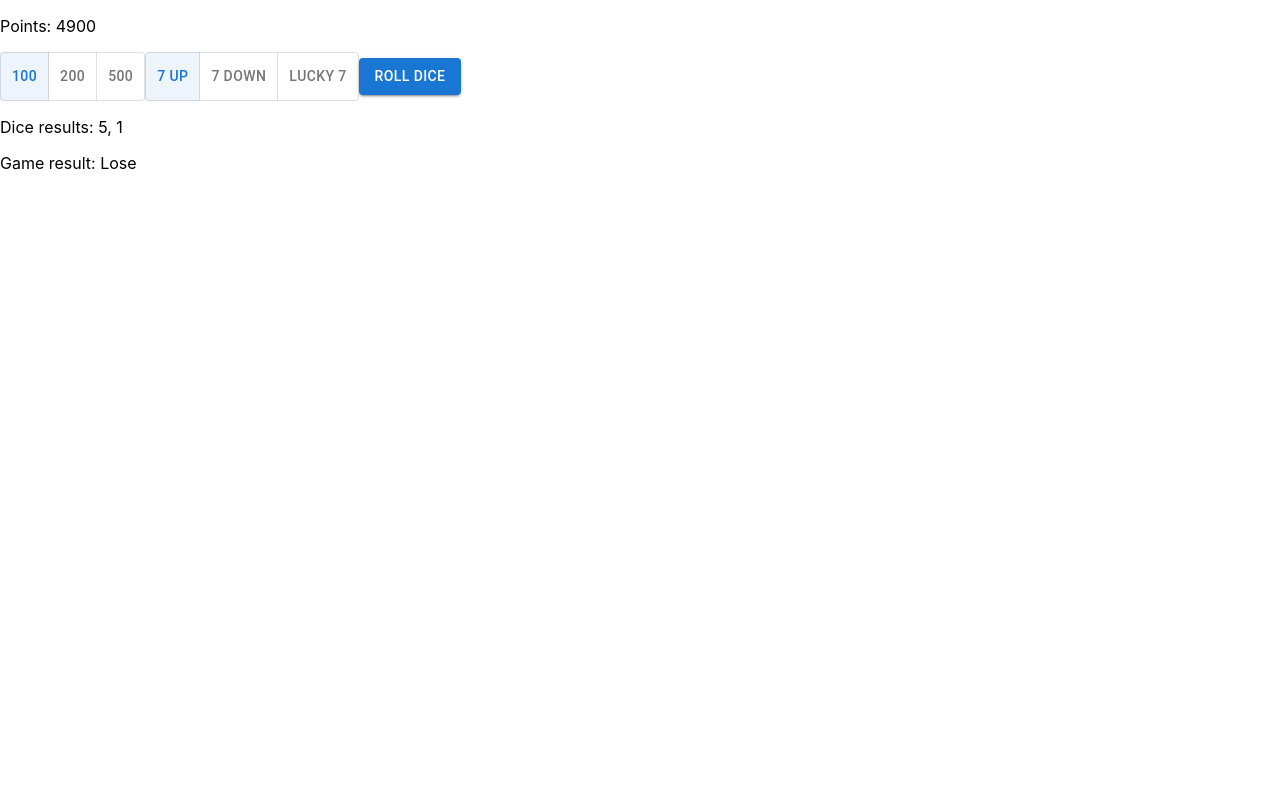
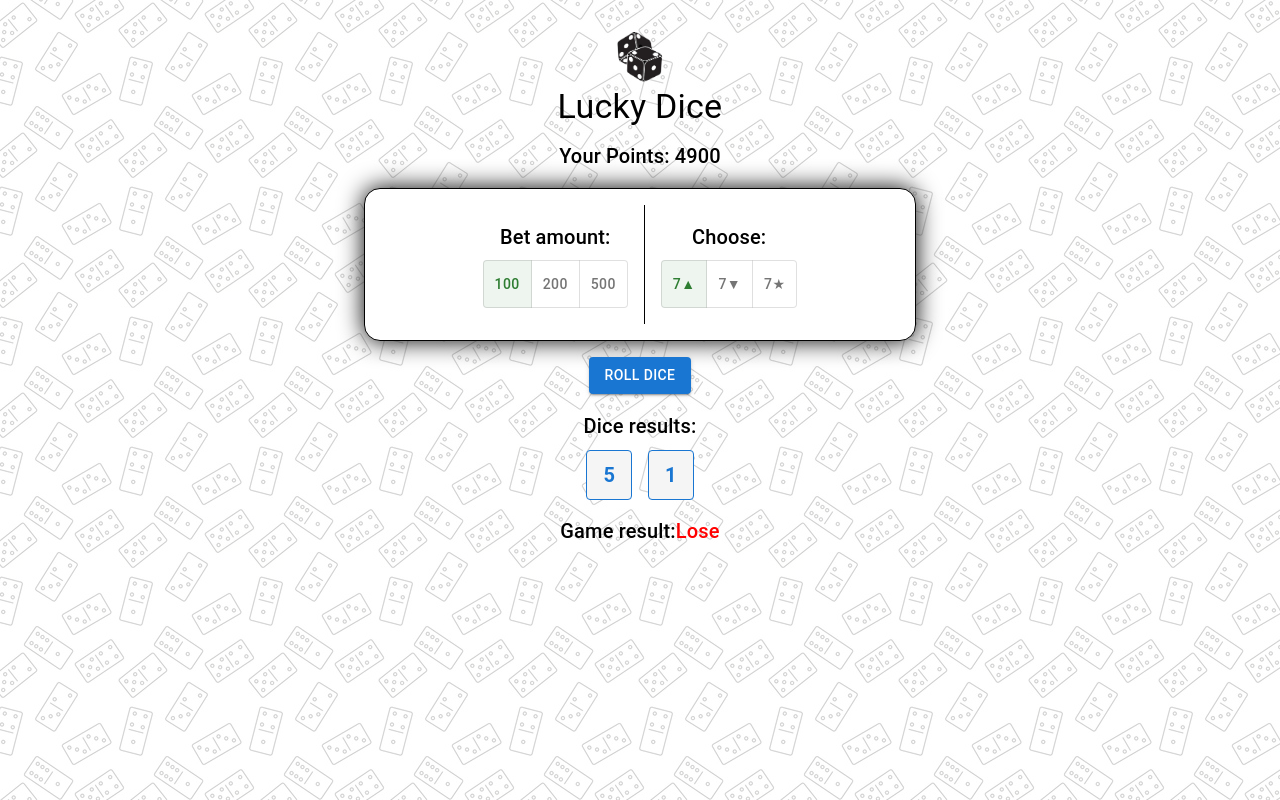
Before and after one commit to b9aurav/lucky-dice, a React (Vite) app: page / in a window 1280 px wide. Both pictures are taken after a click on the button "ROLL DICE". Built offline with nearby package versions, Linux system fonts and the light colour scheme.

Commit message:
chore: Add dice rolling animation to game interface

```diff
--- a/src/App.css
+++ b/src/App.css
@@ -0,0 +1,8 @@
+@keyframes rollDice {
+  0% { transform: rotate(0deg); }
+  100% { transform: rotate(360deg); }
+}
+
+.dice {
+  animation: rollDice 3s infinite;
+}
--- a/src/App.tsx
+++ b/src/App.tsx
@@ -1,5 +1,22 @@
-import { Button, ToggleButton, ToggleButtonGroup } from "@mui/material";
+import {
+  Button,
+  ToggleButton,
+  ToggleButtonGroup,
+  Box,
+  Typography,
+  Container,
+  keyframes,
+} from "@mui/material";
 import { useState } from "react";
+import styled from "@mui/system/styled";
+
+const diceRollAnimation = keyframes`
+0% { transform: rotateX(0deg) rotateY(0deg); }
+25% { transform: rotateX(-90deg) rotateY(45deg); }
+50% { transform: rotateX(-180deg) rotateY(90deg); }
+75% { transform: rotateX(-270deg) rotateY(135deg); }
+100% { transform: rotateX(-360deg) rotateY(180deg); }
+`;
 
 function App() {
   const [points, setPoints] = useState(5000);
@@ -7,12 +24,24 @@ function App() {
   const [choice, setChoice] = useState("7 up");
   const [diceResult, setDiceResult] = useState([0, 0]);
   const [gameResult, setGameResult] = useState("");
+  const [rolling, setRolling] = useState(false);
+
+  const AnimatedBox = styled(Box)(() => ({
+    animation: rolling ? `${diceRollAnimation} 1s ease-out` : 'none',
+    display: 'inline-block',
+    perspective: '600px',
+  }));
 
   const rollDice = () => {
+    setRolling(true);
     // Simulate dice roll
     const dice1 = Math.floor(Math.random() * 6) + 1;
     const dice2 = Math.floor(Math.random() * 6) + 1;
     setDiceResult([dice1, dice2]);
+
+    setTimeout(() => {
+      setRolling(false);
+    }, 1000);
 
     // Simulate game result
     const total = dice1 + dice2;
@@ -29,19 +58,47 @@ function App() {
   };
 
   return (
-    <div>
-      <p>Points: {points}</p>
+    <Container maxWidth="sm">
+      <Box py={4} textAlign="center">
+        <img src="/logo.png" alt="logo" width={50} height={50} />
+        <Typography variant="h4" component="h1" gutterBottom>
+          Lucky Dice
+        </Typography>
+        <Typography variant="h6" component="p" gutterBottom>
+          Your Points: {points}
+        </Typography>
+        <Box
+          my={2}
+          border={1}
+          py={2}
+          display="flex"
+          justifyContent="center"
+          borderRadius={4}
+          bgcolor={"white"}
+          boxShadow={'0px 0px 25px black'}
+        >
+          <Box my={2}>
+            <Typography variant="h6" component="p" gutterBottom>
+              Bet amount:
+            </Typography>
             <ToggleButtonGroup
               color="primary"
               value={bet}
               exclusive
-        onChange={(e) => setBet(Number((e.target as HTMLInputElement).value))}
+              onChange={(e) =>
+                setBet(Number((e.target as HTMLInputElement).value))
+              }
               aria-label="Platform"
             >
-        <ToggleButton value={100}>100</ToggleButton>
+              <ToggleButton value={100} color="success">100</ToggleButton>
               <ToggleButton value={200}>200</ToggleButton>
-        <ToggleButton value={500}>500</ToggleButton>
+              <ToggleButton value={500} color="error">500</ToggleButton>
             </ToggleButtonGroup>
+          </Box>
+          <Box pl={2} ml={2} pt={2} borderLeft={1}>
+            <Typography variant="h6" component="p" gutterBottom>
+              Choose:
+            </Typography>
             <ToggleButtonGroup
               color="primary"
               value={choice}
@@ -49,18 +106,59 @@ function App() {
               onChange={(e) => setChoice((e.target as HTMLInputElement).value)}
               aria-label="Platform"
             >
-        <ToggleButton value="7 up">7 up</ToggleButton>
-        <ToggleButton value="7 down">7 down</ToggleButton>
-        <ToggleButton value="Lucky 7">Lucky 7</ToggleButton>
+              <ToggleButton value="7 up" color="success">7▲</ToggleButton>
+              <ToggleButton value="7 down" color="error">7▼</ToggleButton>
+              <ToggleButton value="Lucky 7">7★</ToggleButton>
             </ToggleButtonGroup>
-      <Button variant="contained" onClick={rollDice}>Roll Dice</Button>
+          </Box>
+        </Box>
+        <Button variant="contained" onClick={rollDice}>
+          Roll Dice
+        </Button>
+        <Box my={2}>
           {diceResult[0] > 0 && (
-        <p>
-          Dice results: {diceResult[0]}, {diceResult[1]}
-        </p>
+            <Typography variant="h6" component="p" gutterBottom>
+              Dice results:
+              <br />
+              <AnimatedBox
+                component="span"
+                color="primary.main"
+                fontWeight="bold"
+                border={1}
+                p={1}
+                m={1}
+                className="dice"
+                px={2}
+                bgcolor="whitesmoke"
+                borderRadius={1}
+              >
+                {diceResult[0]}
+              </AnimatedBox>
+              <AnimatedBox
+                component="span"
+                color="primary.main"
+                fontWeight="bold"
+                border={1}
+                className="dice"
+                p={1}
+                m={1}
+                px={2}
+                bgcolor="whitesmoke"
+                borderRadius={1}
+              >
+                {diceResult[1]}
+              </AnimatedBox>
+            </Typography>
           )}
-      {gameResult && <p>Game result: {gameResult}</p>}
-    </div>
+          {gameResult && (
+            <Typography variant="h6" component="p" gutterBottom>
+              Game result:
+              {gameResult == "Win" && (<span style={{color: "green"}}>{gameResult}</span>) || (<span style={{color: "red"}}>{gameResult}</span>)}
+            </Typography>
+          )}
+        </Box>
+      </Box>
+    </Container>
   );
 }
 
--- a/src/index.css
+++ b/src/index.css
@@ -64,6 +64,7 @@
 html,
 body {
   padding: 0;
+  background-image: linear-gradient(rgba(255, 255, 255, 0.8), rgba(255, 255, 255, 0.8)), url('/public/bg.jpg');
   margin: 0;
   font-family:
     -apple-system,
@@ -84,7 +85,7 @@ body {
 }
 
 main {
-  padding: 5rem 0;
+  padding: 0 0;
   flex: 1;
   display: flex;
   flex-direction: column;
@@ -114,3 +115,17 @@ input[type='button'] {
   border-radius: 8px;
   cursor: pointer;
 }
+
+@keyframes rollDice {
+  0% { transform: rotateX(0deg) rotateY(0deg); }
+  25% { transform: rotateX(-90deg) rotateY(45deg); }
+  50% { transform: rotateX(-180deg) rotateY(90deg); }
+  75% { transform: rotateX(-270deg) rotateY(135deg); }
+  100% { transform: rotateX(-360deg) rotateY(180deg); }
+}
+
+.dice {
+  animation: rollDice 1s ease-out;
+  display: inline-block;
+  perspective: 600px;
+}
```
Also changed, not shown: public/bg.jpg (added), public/logo.png (added). Lines whose indentation alone changed are shown as unchanged.
